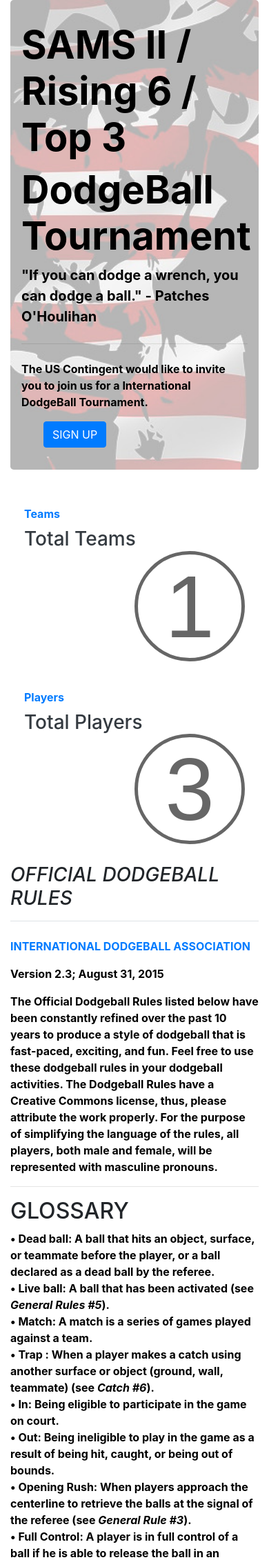
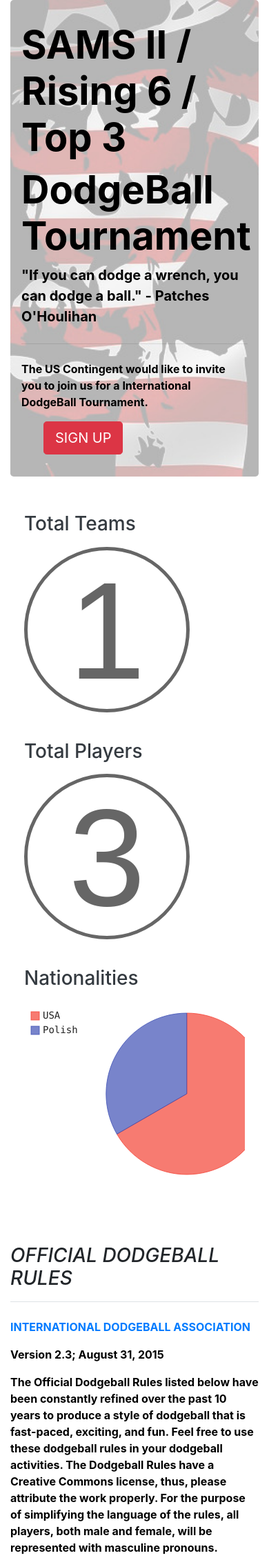
Before and after one commit to BrentHoskins84/dodgeball-project, a Django app: page / in a window 390 px wide; the page is wider, and only the part inside the window is pictured. Shown: the part 56-2318 px from the top of that part at 69% size. Run offline with Django 3.2, Linux system fonts and the light colour scheme; data comes from the database, SQL or seed files in the repository; both versions use the stored data as it was after the commit; some libraries are stand-ins or nearby versions.

Commit message:
added national graph

```diff
--- /dev/null
+++ b/dodgeball/charts.py
@@ -0,0 +1,25 @@
+import pygal
+
+from teams.models import Team, Player
+
+class NationalityPieChart():
+
+    def __init__(self, **kwargs):
+        self.chart = pygal.Pie(**kwargs)
+        # self.chart.title = 'Nationalities'
+
+    def get_data(self):
+        # team = Team.objects.all()
+        data = {}
+        for player in Player.objects.all():
+            count = Player.objects.filter(nationality=player.nationality).count() #should return all players on a team
+            data[player.nationality] = int(count)
+        return data
+
+    def generate(self):
+        chart_data = self.get_data()
+
+        for key, value in chart_data.items():
+            self.chart.add(key, value)
+
+        return self.chart.render(is_unicode=True)
--- a/dodgeball/settings.py
+++ b/dodgeball/settings.py
@@ -25,9 +25,9 @@
 SECRET_KEY = '_!_5nb9nz2l-!cboi5-8sljalp1ytyj_jnbam(6*wwi7)g1_fi'
 
 # SECURITY WARNING: don't run with debug turned on in production!
-DEBUG = True
+DEBUG = False
 
-ALLOWED_HOSTS = []
+ALLOWED_HOSTS = ['*']
 
 
 # Application definition
--- a/dodgeball/urls.py
+++ b/dodgeball/urls.py
@@ -15,10 +15,10 @@
 """
 from django.contrib import admin
 from django.urls import path, include
-from . import views
+from .views import *
 
 urlpatterns = [
-    path('', views.index, name='index'),
+    path('', IndexView.as_view(), name='index'),
     path('admin/', admin.site.urls),
     path('teams/', include('teams.urls')),
 ]
--- a/dodgeball/views.py
+++ b/dodgeball/views.py
@@ -1,7 +1,47 @@
 from django.shortcuts import render
 from teams.models import Team, Player
+from django.views.generic import TemplateView
 
-def index(request):
-    team = Team.objects.all()
-    player = Player.objects.all()
-    return render(request, 'index.html', {'team': team, 'player': player})
+from .charts import NationalityPieChart
+from pygal.style import Style
+
+class IndexView(TemplateView):
+    template_name = 'index.html'
+
+    def get_context_data(self, *args, **kwargs):
+        context = super(IndexView, self).get_context_data(**kwargs)
+
+        custom_style = Style(
+            background='transparent',
+            opacity_hover='.9',
+        )
+
+        cht_nat = NationalityPieChart(
+            height=300,
+            width=400,
+            explicit_size=True,
+            style=custom_style
+        )
+
+        team = Team.objects.all()
+        player = Player.objects.all()
+
+        context= {
+            'cht_nat': cht_nat.generate(),
+            'team': team,
+            'player': player
+        }
+        return context
+
+
+
+
+
+
+# def index(request):
+#     team = Team.objects.all()
+#     player = Player.objects.all()
+#
+#
+#
+#     return render(request, 'index.html', {'team': team, 'player': player})
--- a/static/CSS/style.css
+++ b/static/CSS/style.css
@@ -4,3 +4,57 @@
   padding: 0;
   box-sizing: border-box;
 }
+body{
+  margin: 0;
+  padding: 0;
+  box-sizing: border-box;
+}
+
+.jumbotron{
+
+    background-image: url({% static 'images/uncle-sam2.jpg' %});
+    background-repeat: no-repeat;
+    background-position: center;
+    background-size: cover;
+}
+
+.jumbotron h1, p {
+    /* margin-left: 2rem; */
+    color: black;
+    font-weight: bold;
+}
+.jumbotron button{
+    margin-left: 2rem;
+}
+
+.lead{
+    color: black;
+    font-weight: bold;
+}
+
+.numberCircle {
+    margin-top: 1rem;
+    border-radius: 50%;
+    behavior: url(PIE.htc);
+    width: 15rem;
+    height: 15rem;
+    padding: 2px;
+    background: #fff;
+    border: 5px solid #666;
+    color: #666;
+    text-align: center;
+    font: 200px Arial, sans-serif;
+}
+
+.svg-container {
+    display: inline-block;
+    position: relative;
+    width: 100%;
+    vertical-align: middle;
+    overflow: hidden;
+}
+.pygal-chart {
+    display: inline-block;
+    top: 0;
+    left: 0;
+}
--- a/teams/forms.py
+++ b/teams/forms.py
@@ -30,6 +30,7 @@
     team_passcode = forms.CharField(widget=forms.PasswordInput)
     player_first_name = forms.CharField()
     player_last_name = forms.CharField()
+    player_nationality = forms.CharField()
     players_email = forms.EmailField()
     phone_Number = forms.CharField()
 
@@ -57,6 +58,7 @@
     team_passcode = forms.CharField(widget=forms.PasswordInput)
     player_first_name = forms.CharField()
     player_last_name = forms.CharField()
+    player_nationality = forms.CharField()
     players_email = forms.EmailField()
     phone_Number = forms.CharField()
 
--- a/teams/models.py
+++ b/teams/models.py
@@ -17,7 +17,6 @@
         return reverse('teams:team-detail', kwargs={'id': self.id})
 
 
-
 class TeamPasscode(models.Model):
     team = models.OneToOneField('Team', on_delete=models.CASCADE, related_name="passcode")
     passcode = models.CharField(max_length=4, unique=True)
@@ -29,6 +28,7 @@
 class Player(models.Model):
     first_name = models.CharField(max_length=256)
     last_name = models.CharField(max_length=256)
+    nationality = models.CharField(max_length=256, null=True)
     email = models.EmailField(max_length=54, unique=True)
     PHONE_REGEX = RegexValidator(regex=r'^\+?1?\d{9,15}$', message="Phone number must be entered in the format: '999999999', with no spaces. Up to 15 digits allowed.")
     phone_number = models.CharField(validators=[PHONE_REGEX], max_length=17, blank=True) # validators should be a list
@@ -36,15 +36,3 @@
 
     def __str__(self):
         return '%s %s' % (self.first_name, self.last_name)
-
-
-# def gen_passcode():
-#     return '9876'
-#
-# @receiver(post_save, sender=Team)
-# def create_passcode(sender, instance, created, **kwargs):
-#     if created:
-#         tp = TeamPasscode()
-#         tp.team = instance
-#         tp.passcode = gen_passcode()
-#         tp.save()
--- a/teams/views.py
+++ b/teams/views.py
@@ -26,6 +26,7 @@
         player.team = team
         player.first_name = form.cleaned_data['player_first_name']
         player.last_name = form.cleaned_data['player_last_name']
+        player.nationality = form.cleaned_data['player_nationality']
         player.email = form.cleaned_data['players_email']
         player.phone_number = form.cleaned_data['phone_Number']
         player.save()
@@ -60,6 +61,7 @@
         player.team = team
         player.first_name = form.cleaned_data['player_first_name']
         player.last_name = form.cleaned_data['player_last_name']
+        player.nationality = form.cleaned_data['player_nationality']
         player.email = form.cleaned_data['players_email']
         player.phone_number = form.cleaned_data['phone_Number']
         player.save()
--- a/templates/base/base.html
+++ b/templates/base/base.html
@@ -39,6 +39,7 @@
             </div>
         </div>
         <div class="container-fluid">
+            <br>
             <div class="row">
                 <div class="col-sm-12 col-lg-12 col-md-12 col-xs-12">
                     {% block body_block %}
--- a/templates/index.html
+++ b/templates/index.html
@@ -8,19 +8,8 @@
 
         <link rel="stylesheet" href="https://stackpath.bootstrapcdn.com/bootstrap/4.1.3/css/bootstrap.min.css" integrity="sha384-MCw98/SFnGE8fJT3GXwEOngsV7Zt27NXFoaoApmYm81iuXoPkFOJwJ8ERdknLPMO" crossorigin="anonymous">
 
-        <script src="https://code.jquery.com/jquery-3.3.1.slim.min.js" integrity="sha384-q8i/X+965DzO0rT7abK41JStQIAqVgRVzpbzo5smXKp4YfRvH+8abtTE1Pi6jizo" crossorigin="anonymous"></script>
-        <script src="https://cdnjs.cloudflare.com/ajax/libs/popper.js/1.14.3/umd/popper.min.js" integrity="sha384-ZMP7rVo3mIykV+2+9J3UJ46jBk0WLaUAdn689aCwoqbBJiSnjAK/l8WvCWPIPm49" crossorigin="anonymous"></script>
-        <script src="https://stackpath.bootstrapcdn.com/bootstrap/4.1.3/js/bootstrap.min.js" integrity="sha384-ChfqqxuZUCnJSK3+MXmPNIyE6ZbWh2IMqE241rYiqJxyMiZ6OW/JmZQ5stwEULTy" crossorigin="anonymous"></script>
-
         <link rel="stylesheet" href="{% static 'CSS/style.css' %}">
         <style media="screen">
-
-            body{
-              margin: 0;
-              padding: 0;
-              box-sizing: border-box;
-            }
-
             .jumbotron{
 
                 background-image: url({% static 'images/uncle-sam2.jpg' %});
@@ -29,8 +18,7 @@
                 background-size: cover;
             }
 
-            .jumbotron h1, p {
-                /* margin-left: 2rem; */
+            /* .jumbotron h1, p {
                 color: black;
                 font-weight: bold;
             }
@@ -55,13 +43,18 @@
                 color: #666;
                 text-align: center;
                 font: 128px Arial, sans-serif;
+            } */
+            /* .svg-container {
+            	display: inline-block;
+            	position: relative;
+            	width: 100%;
+            	vertical-align: middle;
+            	overflow: hidden;
             }
-
-            /* ul {
-                list-style-type: square;
-                margin: .5em 0 1em 3em;
-                padding: 0;
-                padding-left: 2em;
+            .pygal-chart {
+            	display: inline-block;
+            	top: 0;
+            	left: 0;
             } */
         </style>
 
@@ -102,7 +95,7 @@
                         <p class="lead">"If you can dodge a wrench, you can dodge a ball." - Patches O'Houlihan</p>
                         <hr class="my-4">
                         <p>The US Contingent would like to invite you to join us for a International DodgeBall Tournament.</p>
-                        <button type="button" class="btn btn-primary" data-toggle="modal" data-target="#team_modal">SIGN UP</button>
+                        <button type="button" class="btn btn-danger btn-lg" data-toggle="modal" data-target="#team_modal">SIGN UP</button>
                     </div>
                 </div>
             </div>
@@ -128,10 +121,9 @@
         </div>
 
         <div class="container-fluid">
-            <div class="row mb-2">
-                <div class="col-md-6">
+            <div class="row">
+                <div class="col-sm-4 col-lg-4 col-md-6 col-xs-4 col-md-push-4">
                     <div class="card-body d-flex flex-column align-items-start">
-                        <strong class="d-inline-block mb-2 text-primary">Teams</strong>
                         <h3 class="mb-0">
                             <a class="text-dark" href="{% url 'teams:team-list' %}">Total Teams</a>
                         </h3>
@@ -139,19 +131,29 @@
                     </div>
                 </div>
 
-                <div class="col-md-6">
+                <div class="col-sm-4 col-lg-4 col-md-6 col-xs-4 col-md-push-4">
                     <div class="card-body d-flex flex-column align-items-start">
-                        <strong class="d-inline-block mb-2 text-primary">Players</strong>
                         <h3 class="mb-0">
                             <a class="text-dark" href="{% url 'teams:player-list' %}">Total Players</a>
                         </h3>
                         <div class="numberCircle">{{ player|length }} </div>
                     </div>
                 </div>
+                <div class="col-sm-4 col-lg-4 col-md-12 col-xs-4 col-md-push-4">
+                    <div class="card-body d-flex flex-column align-items-start">
+                        <h3 class="mb-0">
+                            <a class="text-dark" href="#">Nationalities</a>
+                        </h3>
+                        <div class="svg-container">
+                            {{ cht_nat|safe }}
+                        </div>
+                    </div>
+                </div>
             </div>
         </div>
 
-
+        <br>
+        <br>
         <div role="main" class="container-fluid">
             <div class="row">
                 <div class="col-sm-6 col-lg-6 col-md-6 col-xs-6">
@@ -319,10 +321,19 @@
                     </div>
                 </div>
                 <div class="col-sm-4 col-lg-4 col-md-4 col-xs-4">
+                    <div class="">
+                        <br>
+                        <br>
+                    </div>
                     <iframe style="margin-left: 3rem;" width="400" height="300" src="https://www.youtube.com/embed/bJ1vEQKX-hE" frameborder="0" allow="autoplay; encrypted-media" allowfullscreen></iframe>
                 </div>
             </div>
         </div>
 
     </body>
+    <script src="https://code.jquery.com/jquery-3.3.1.slim.min.js" integrity="sha384-q8i/X+965DzO0rT7abK41JStQIAqVgRVzpbzo5smXKp4YfRvH+8abtTE1Pi6jizo" crossorigin="anonymous"></script>
+    <script src="https://cdnjs.cloudflare.com/ajax/libs/popper.js/1.14.3/umd/popper.min.js" integrity="sha384-ZMP7rVo3mIykV+2+9J3UJ46jBk0WLaUAdn689aCwoqbBJiSnjAK/l8WvCWPIPm49" crossorigin="anonymous"></script>
+    <script src="https://stackpath.bootstrapcdn.com/bootstrap/4.1.3/js/bootstrap.min.js" integrity="sha384-ChfqqxuZUCnJSK3+MXmPNIyE6ZbWh2IMqE241rYiqJxyMiZ6OW/JmZQ5stwEULTy" crossorigin="anonymous"></script>
+    <script type="text/javascript" src="http://kozea.github.com/pygal.js/latest/pygal-tooltips.min.js"></script>
+
 </html>
```
Also changed, not shown: db.sqlite3, teams/migrations/0004_player_nationality.py (added).
